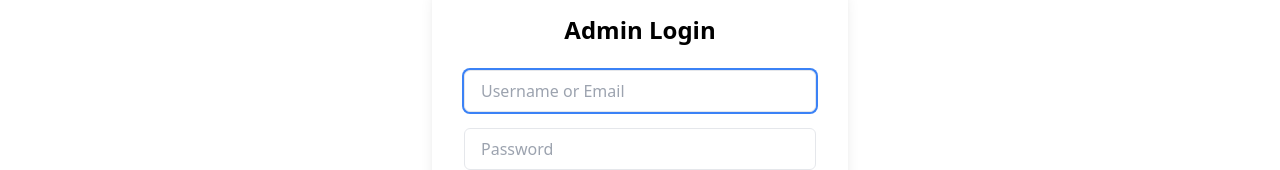
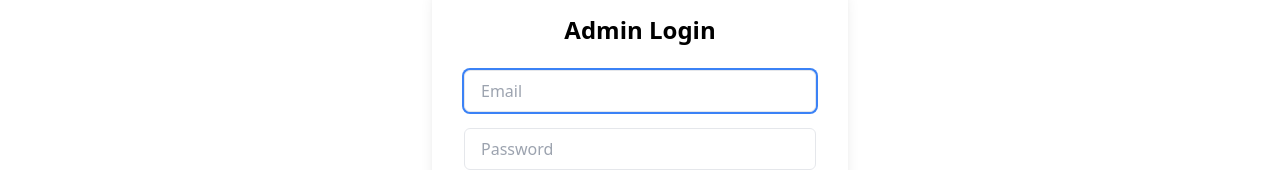
Before and after one commit to KipkorirA/cozycare-frontend, a React (Vite) app: page /#/manage/login in a window 1280 px wide. Shown: the part 373-543 px from the top of the page. Built offline with nearby package versions, Linux system fonts and the light colour scheme; a web font is replaced by a local one.

Commit message:
created a storage for images and videos

```diff
--- a/src/pages/manage/LoginManage.jsx
+++ b/src/pages/manage/LoginManage.jsx
@@ -19,9 +19,11 @@ const LoginManage = () => {
 
   const handleSubmit = async (e) => {
     e.preventDefault();
+    console.log(formData); // Debugging: Check formData before sending it
+
     try {
       const response = await axios.post('https://cozycare-backend-g56w.onrender.com/users/login', {
-        identifier: formData.identifier,
+        email: formData.identifier, // Use 'email' here
         password: formData.password
       });
 
@@ -34,8 +36,12 @@ const LoginManage = () => {
       }
     } catch (error) {
       setError('Invalid credentials or server error');
+      console.log(error); // Log the error for debugging
     }
   };
+
+
+
 
   return (
     <div className="container mx-auto px-4 max-w-md">
@@ -55,7 +61,7 @@ const LoginManage = () => {
                 className="w-full px-4 py-2 border rounded-md focus:outline-none focus:ring-2 focus:ring-blue-500"
                 required
                 id="identifier"
-                placeholder="Username or Email"
+                placeholder="Email"
                 name="identifier"
                 autoComplete="email"
                 autoFocus
--- a/src/pages/manage/SignupManage.jsx
+++ b/src/pages/manage/SignupManage.jsx
@@ -31,7 +31,7 @@ function SignupManage() {
     }
 
     try {
-      const response = await axios.post('http://localhost:5000/signup', formData);
+      const response = await axios.post('https://cozycare-backend-g56w.onrender.com/users/signup', formData);
       if (response.status === 201) {
         alert('User created successfully!');
         navigate('/manage/users');
```
